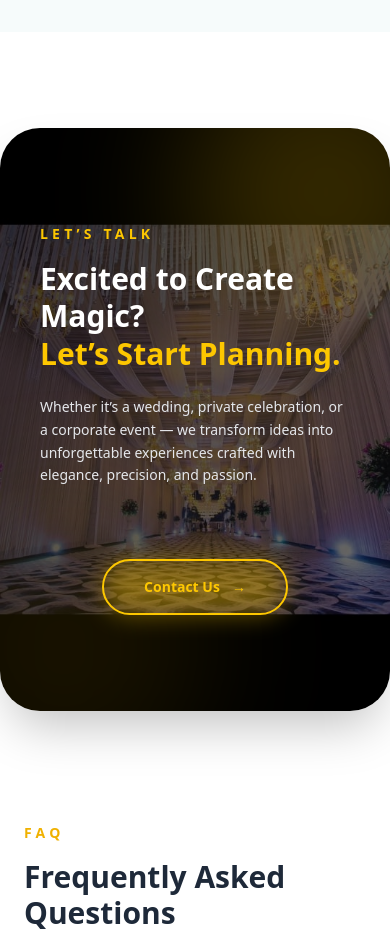
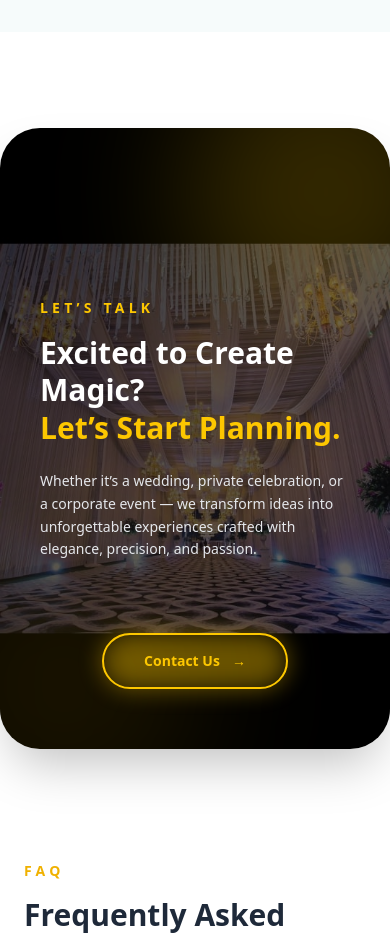
Before and after one commit to SairajVichare/Event-P-O, a React app in the folder event-frontend/: page / in a window 390 px wide. Shown: the part 4620-5557 px from the top of the page. Built offline with nearby package versions, Linux system fonts and the light colour scheme; the HTML template or start-up script is replaced by a standard one.

Commit message:
modify CTA in home page

```diff
--- a/event-frontend/src/pages/Home.jsx
+++ b/event-frontend/src/pages/Home.jsx
@@ -358,7 +358,7 @@ const Home = () => {
 
       {/* ===================== CTA ===================== */}
       <section
-        className="relative max-w-7xl mx-auto mt-24 rounded-[2.5rem] overflow-hidden bg-cover bg-center shadow-2xl"
+        className=" relative max-w-7xl mx-auto mt-24 rounded-[2.5rem] overflow-hidden bg-cover bg-center shadow-2xl pt-[110px] md:pt-0 "
         style={{
           backgroundImage: `
       linear-gradient(
@@ -374,7 +374,7 @@ const Home = () => {
         <div className="absolute -top-20 -right-20 w-72 h-72 bg-yellow-400/20 rounded-full blur-3xl"></div>
         <div className="absolute -bottom-20 -left-20 w-72 h-72 bg-yellow-500/10 rounded-full blur-3xl"></div>
 
-        <div className="relative flex flex-col md:flex-row items-center justify-between gap-10 px-10 md:px-16 py-24 text-white">
+        <div className="relative flex flex-col md:flex-row items-center justify-between gap-10 px-10 md:px-16 py-15 text-white">
           {/* LEFT CONTENT */}
           <div className="max-w-xl">
             <p className="text-yellow-400 tracking-[0.3em] text-sm font-semibold mb-4">
```
